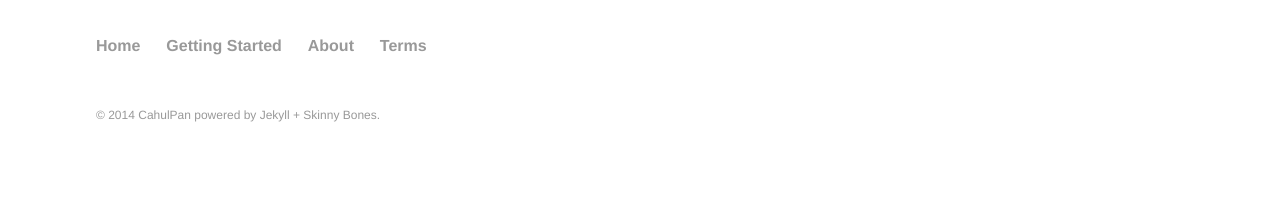
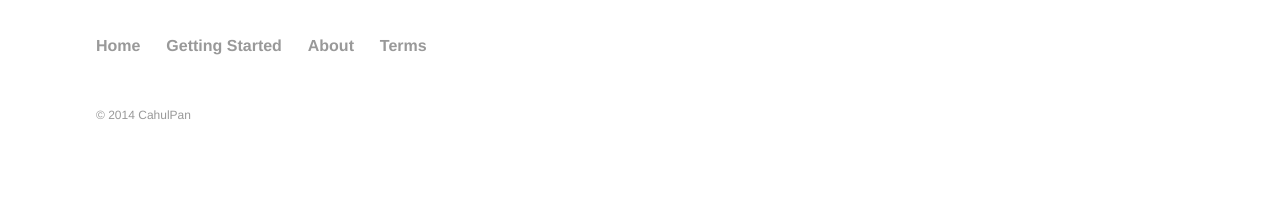
Before and after one commit to lxMBIT/cahulpan, a Jekyll site: the page built from index.md, in a window 1280 px wide. Shown: the part 792-990 px from the top of the page. Built offline with Jekyll 4.4.1, drawn with Linux system fonts in a browser that asks for light colours.

Commit message:
Updated footer.html

```diff
--- a/_includes/footer.html
+++ b/_includes/footer.html
@@ -11,5 +11,5 @@
 		{% endfor %}
 		</ul>
 	</nav><!-- /.bottom-menu -->
-	<p class="copyright">&#169; {{ site.time | date: '%Y' }} <a href="{{ site.url }}">{{ site.title }}</a> powered by <a href="http://jekyllrb.com">Jekyll</a> + <a href="http://mmistakes.github.io/skinny-bones-jekyll/">Skinny Bones</a>.</p>
+	<p class="copyright">&#169; {{ site.time | date: '%Y' }} <a href="{{ site.url }}">{{ site.title }}</a></p>
 </footer>
```
